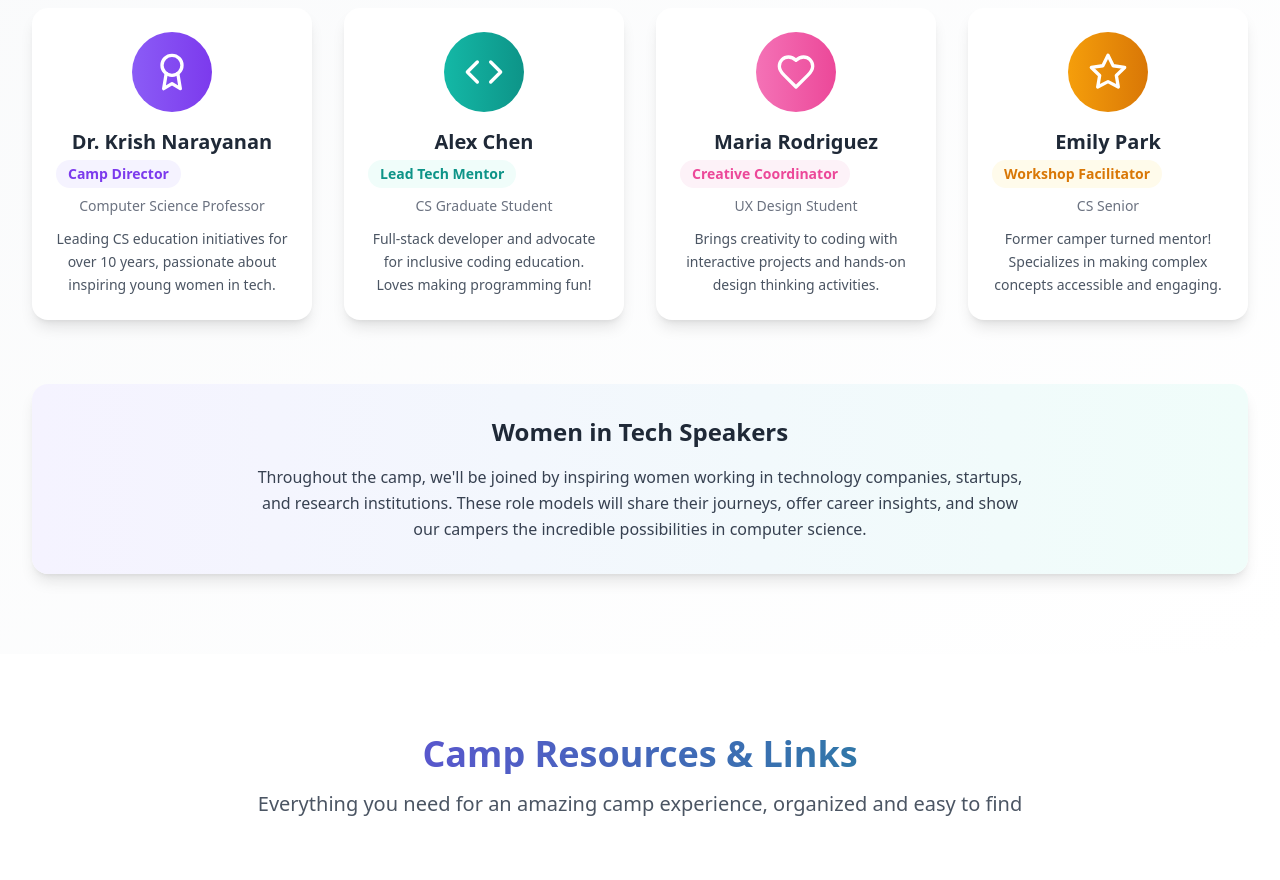
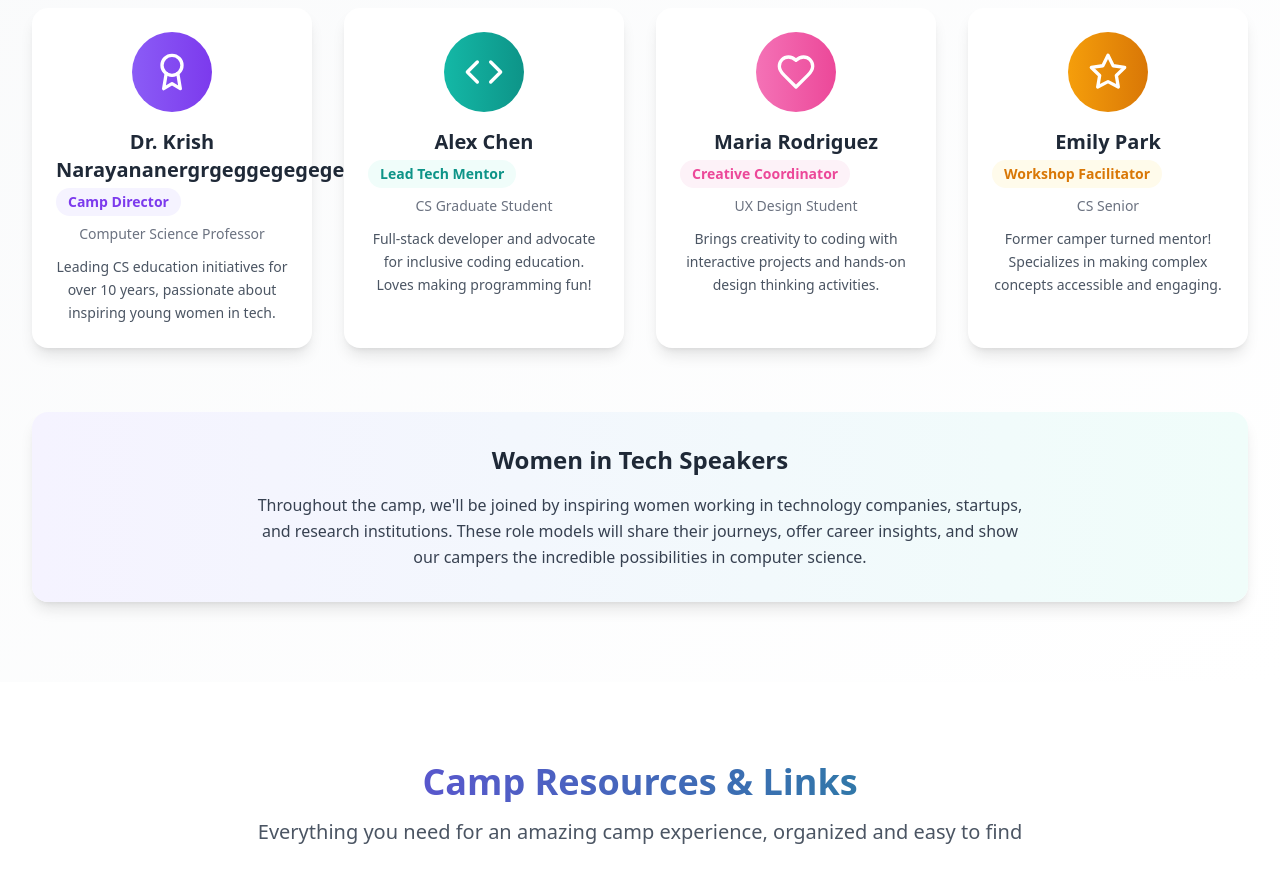
Before and after one commit to Chanuth-Jayatissa/BitsAndBytesWebsite, a React (Vite) app: page / in a window 1280 px wide. Shown: the part 2180-3060 px from the top of the page. Built offline with nearby package versions, Linux system fonts and the light colour scheme.

Commit message:
testing2

```diff
--- a/src/components/Team.tsx
+++ b/src/components/Team.tsx
@@ -3,7 +3,7 @@ import { Star, Award, Heart, Code } from 'lucide-react';
 const Team = () => {
   const teamMembers = [
     {
-      name: 'Dr. Krish Narayanan',
+      name: 'Dr. Krish Narayananergrgeggegegegegg',
       title: 'Camp Director',
       role: 'Computer Science Professor',
       description: 'Leading CS education initiatives for over 10 years, passionate about inspiring young women in tech.',
```
